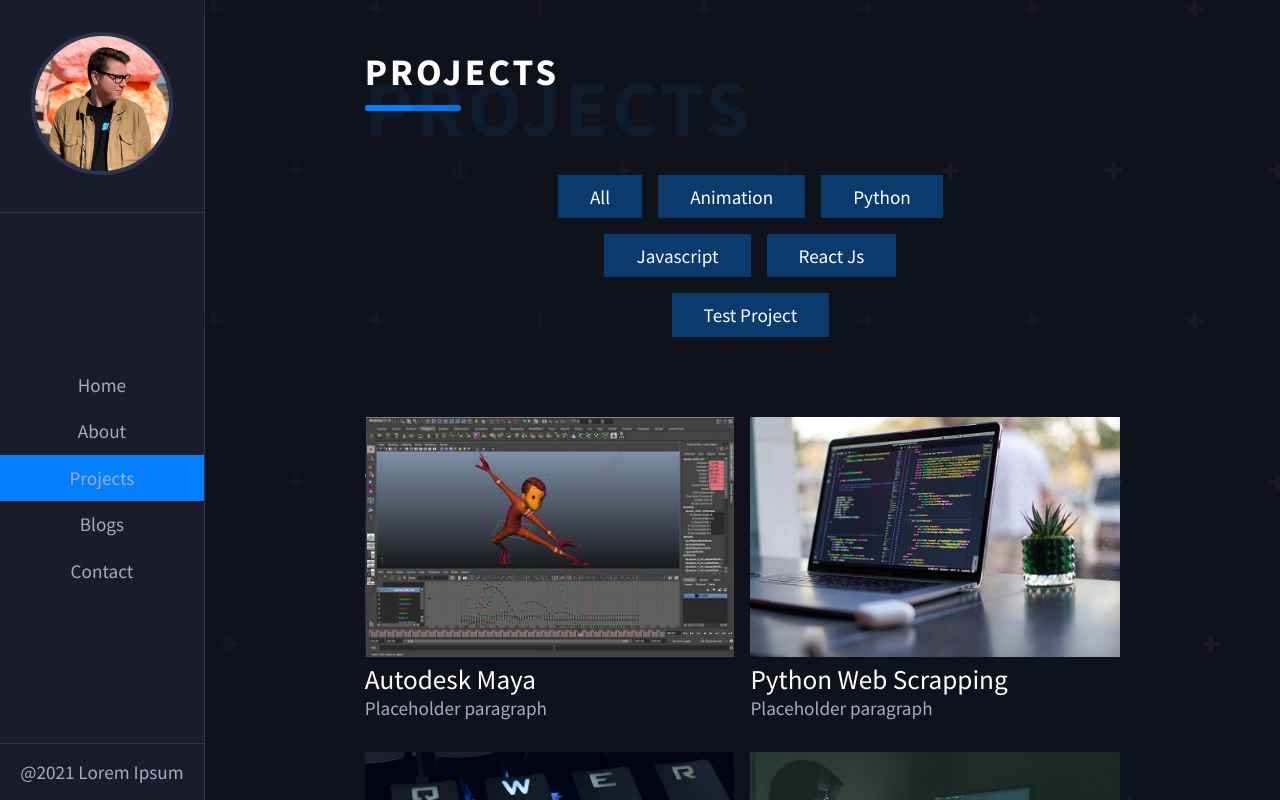
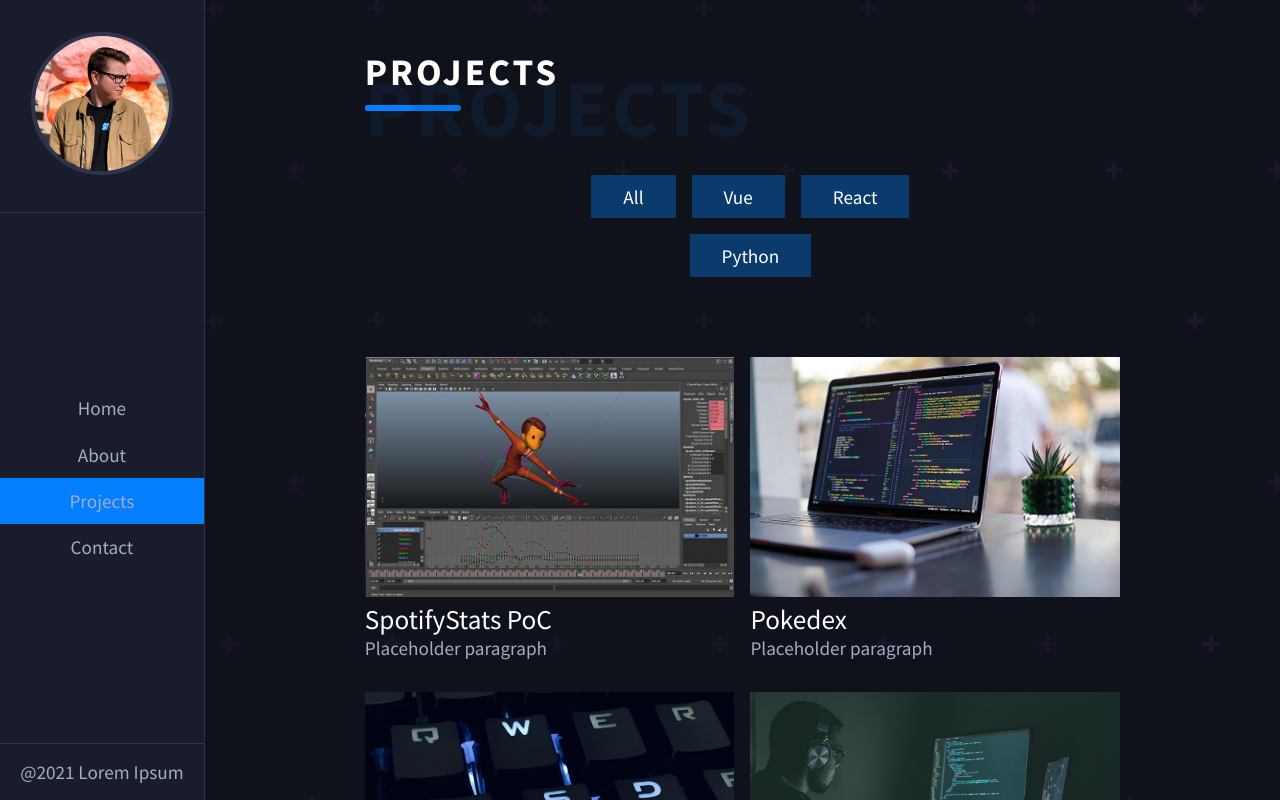
Before and after one commit to richardestes/portfolio, a React (Create React App) app: page /projects in a window 1280 px wide. Shown: the top 800 px of the page. Built offline with nearby package versions, Linux system fonts and the light colour scheme.

Commit message:
Home/About/Project page updates

```diff
--- a/src/Components/ImageSection.js
+++ b/src/Components/ImageSection.js
@@ -10,29 +10,25 @@ function ImageSection() {
       </div>
       <div className="about-info">
         <h4>
-          I am<span> Lorem Ipsum</span>
+          I am<span> Richard Estes</span>
         </h4>
         <p className="about-text">
-          Lorem ipsum dolor sit amet consectetur adipisicing elit. Ea praesentium consequuntur iusto
-          dolorum itaque beatae magni eligendi quae! Quis dolorem repellendus nostrum, odit
-          blanditiis totam vitae quae officiis similique assumenda!
+          I'm a full-stack software developer who also loves UI/UX design. Currently, I'm working at
+          as a Software Engineer at LinkMunch. Feel free to check out my projects here or on my
+          GitHub!
         </p>
         <div className="about-details">
           <div className="left-section">
             <p>Full Name</p>
             <p>Age</p>
             <p>Location</p>
-            <p>Languages</p>
-            <p>Address</p>
-            <p>Countries</p>
+            <p>Hobbies</p>
           </div>
           <div className="right-section">
             <p>: Richard Estes</p>
             <p>: 24</p>
             <p>: Costa Mesa</p>
-            <p>: English</p>
-            <p>: 1234 Ocean Ave.</p>
-            <p>: United States</p>
+            <p>: Reading, Video Games, Collecting Vinyls</p>
           </div>
         </div>
         <button className="btn">
--- a/src/Components/MenuItems.js
+++ b/src/Components/MenuItems.js
@@ -1,5 +1,4 @@
 import React from "react";
-
 function MenuItems({ menuItems }) {
   return (
     <div className="projects">
@@ -11,7 +10,7 @@ function MenuItems({ menuItems }) {
               <ul className="hover-items">
                 <li>
                   <a href={item.link1}>{item.icon1}</a>
-                  <a href={item.link2}>{item.icon2}</a>
+                  {item.icon2 ? <a href={item.link2}>{item.icon2}</a> : ""}
                 </li>
               </ul>
             </div>
--- a/src/Components/NavBar.js
+++ b/src/Components/NavBar.js
@@ -25,11 +25,11 @@ function NavBar() {
               Projects
             </NavLink>
           </li>
-          <li className="nav-item">
+          {/* <li className="nav-item">
             <NavLink to="/blogs" exact activeClassName="active">
               Blogs
             </NavLink>
-          </li>
+          </li> */}
           <li className="nav-item">
             <NavLink to="/contact" exact activeClassName="active">
               Contact
--- a/src/Pages/HomePage.js
+++ b/src/Pages/HomePage.js
@@ -1,10 +1,9 @@
 import React from "react";
-import { faFacebook } from "@fortawesome/free-brands-svg-icons";
 import { faGithub } from "@fortawesome/free-brands-svg-icons";
-import { faYoutube } from "@fortawesome/free-brands-svg-icons";
+import { faDribbbleSquare } from "@fortawesome/free-brands-svg-icons";
+import { faLinkedin } from "@fortawesome/free-brands-svg-icons";
 
 import { FontAwesomeIcon } from "@fortawesome/react-fontawesome";
-import { Link } from "react-router-dom";
 
 function HomePage() {
   return (
@@ -15,19 +14,35 @@ function HomePage() {
           <span> Richard Estes</span>
         </h1>
         <p className="h-subtext">
-          Lorem ipsum dolor sit amet consectetur adipisicing elit. Nihil accusantium eum placeat incidunt, cupiditate natus mollitia
-          ullam voluptatum at, eaque quo inventore hic illum distinctio similique doloremque numquam quasi quos.
+          I'm a full-stack software developer who also loves UI/UX design. Currently, I'm working at
+          as a Software Engineer at LinkMunch. Feel free to check out my projects here or on my
+          GitHub!
         </p>
         <div className="icons">
-          <Link className="icon-link">
-            <FontAwesomeIcon icon={faFacebook} className="icon fb" />
-          </Link>
-          <Link className="icon-link">
+          <a
+            className="icon-link"
+            target="_blank"
+            href="https://www.linkedin.com/in/richardaestes97/"
+            rel="noreferrer"
+          >
+            <FontAwesomeIcon icon={faLinkedin} className="icon lk" />
+          </a>
+          <a
+            className="icon-link"
+            target="_blank"
+            href="https://github.com/richardestes/"
+            rel="noreferrer"
+          >
             <FontAwesomeIcon icon={faGithub} className="icon gh" />
-          </Link>
-          <Link className="icon-link">
-            <FontAwesomeIcon icon={faYoutube} className="icon yt" />
-          </Link>
+          </a>
+          <a
+            className="icon-link"
+            target="_blank"
+            href="https://dribbble.com/richardestes"
+            rel="noreferrer"
+          >
+            <FontAwesomeIcon icon={faDribbbleSquare} className="icon db" />
+          </a>
         </div>
       </header>
     </div>
--- a/src/Pages/ProjectsPage.js
+++ b/src/Pages/ProjectsPage.js
@@ -2,12 +2,12 @@ import React, { useState, useEffect } from "react";
 import Title from "../Components/Title";
 import Categories from "../Components/Categories";
 import MenuItems from "../Components/MenuItems";
-import portfolios from "../data/allportfolios";
+import projects from "../data/allprojects";
 
-const allCategories = ["All", ...new Set(portfolios.map((item) => item.category))];
+const allCategories = ["All", ...new Set(projects.map((item) => item.category))];
 function ProjectsPage() {
   const [categories, setCategories] = useState(allCategories);
-  const [menuItems, setMenuItems] = useState(portfolios);
+  const [menuItems, setMenuItems] = useState(projects);
 
   useEffect(() => {
     setCategories(allCategories);
@@ -15,10 +15,10 @@ function ProjectsPage() {
 
   const filter = (category) => {
     if (category === "All") {
-      setMenuItems(portfolios);
+      setMenuItems(projects);
       return;
     }
-    const filteredData = portfolios.filter((item) => {
+    const filteredData = projects.filter((item) => {
       return item.category === category;
     });
     setMenuItems(filteredData);
--- a/src/data/allportfolios.js
+++ /dev/null
@@ -1,81 +0,0 @@
-import port1 from "../img/portImages/maya-1.jpg";
-import port2 from "../img/portImages/port1.jpg";
-import port3 from "../img/portImages/port2.jpg";
-import port4 from "../img/portImages/port3.jpg";
-import port6 from "../img/portImages/port5.jpg";
-import port7 from "../img/portImages/port6.jpg";
-
-const portfolios = [
-  {
-    id: 1,
-    category: "Animation",
-    link1: "www.youtube.com",
-    link2: "www.github.com",
-    icon1: "G",
-    icon2: "Y",
-    image: port1,
-    title: "Autodesk Maya",
-  },
-  {
-    id: 2,
-    category: "Python",
-    link1: "www.youtube.com",
-    link2: "www.github.com",
-    icon1: "G",
-    icon2: "Y",
-    image: port2,
-    title: "Python Web Scrapping",
-  },
-  {
-    id: 3,
-    category: "Animation",
-    link1: "www.youtube.com",
-    link2: "www.github.com",
-    icon1: "G",
-    icon2: "Y",
-    image: port3,
-    title: "Autodesk Maya",
-  },
-  {
-    id: 4,
-    category: "Javascript",
-    link1: "www.youtube.com",
-    link2: "www.github.com",
-    icon1: "G",
-    icon2: "Y",
-    image: port4,
-    title: "Vanilla Javascript Website",
-  },
-  {
-    id: 5,
-    category: "React Js",
-    link1: "www.youtube.com",
-    link2: "www.github.com",
-    icon1: "G",
-    icon2: "Y",
-    image: port6,
-    title: "Getting Started With React",
-  },
-  {
-    id: 6,
-    category: "React Js",
-    link1: "www.youtube.com",
-    link2: "www.github.com",
-    icon1: "G",
-    icon2: "Y",
-    image: port7,
-    title: "Vanilla Javascript Website",
-  },
-  {
-    id: 7,
-    category: "Test Project",
-    link1: "www.youtube.com",
-    link2: "www.github.com",
-    icon1: "G",
-    icon2: "Y",
-    image: port4,
-    title: "Vanilla Javascript Website",
-  },
-];
-
-export default portfolios;
--- /dev/null
+++ b/src/data/allprojects.js
@@ -0,0 +1,83 @@
+import port1 from "../img/portImages/maya-1.jpg";
+import port2 from "../img/portImages/port1.jpg";
+import port3 from "../img/portImages/port2.jpg";
+import port4 from "../img/portImages/port3.jpg";
+import port6 from "../img/portImages/port5.jpg";
+import port7 from "../img/portImages/port6.jpg";
+
+const projects = [
+  {
+    id: 1,
+    category: "Vue",
+    link1: "https://github.com/richardestes/spotify_vuejs",
+    link2: "www.spotifystats.io",
+    icon1: "GitHub",
+    icon2: "Demo",
+    image: port1,
+    title: "SpotifyStats PoC",
+  },
+  {
+    id: 2,
+    category: "React",
+    link1: "https://github.com/richardestes/react-pokedex",
+    link2: "https://fervent-raman-331cce.netlify.app/",
+    icon1: "GitHub",
+    icon2: "Demo",
+    image: port2,
+    title: "Pokedex",
+  },
+  {
+    id: 3,
+    category: "React",
+    link1: "https://github.com/richardestes/google-drive-clone",
+    link2: "https://elated-euler-92a960.netlify.app/",
+    icon1: "GitHub",
+    icon2: "Demo",
+    image: port3,
+    title: "Google Drive Clone",
+  },
+  {
+    id: 4,
+    category: "React",
+    link1: "https://github.com/richardestes/covid-tracker",
+    link2: "https://covid-tracker-6cdd6.web.app/",
+    icon1: "GitHub",
+    icon2: "Demo",
+    image: port4,
+    title: "COVID Tracker",
+  },
+  {
+    id: 5,
+    category: "Python",
+    link1: "https://github.com/richardestes?tab=repositories",
+    icon1: "GitHub",
+    image: port6,
+    title: "VoteBot",
+  },
+  {
+    id: 6,
+    category: "React",
+    link1: "https://github.com/richardestes/react-drone-dashboard",
+    icon1: "GitHub",
+    image: port7,
+    title: "Drone Dashboard",
+  },
+  {
+    id: 7,
+    category: "React",
+    link1: "https://github.com/richardestes/portfolio",
+    icon1: "GitHub",
+    image: port4,
+    title: "Portfolio Site",
+  },
+  {
+    id: 8,
+    category: "Python",
+    link1: "https://github.com/richardestes/covid-comfort-bot",
+    icon1: "GitHub",
+    image: port4,
+    title: "Sentiment Analysis",
+  },
+];
+
+export default projects;
--- a/src/styles/_typography.scss
+++ b/src/styles/_typography.scss
@@ -33,14 +33,14 @@
       color: #a4acc4;
       transition: all 0.3s ease-in-out;
     }
-    .yt:hover {
-      color: red;
+    .db:hover {
+      color: #ea4c89;
     }
     .gh:hover {
-      color: rgba(212, 45, 212, 0.788);
+      color: #f88a00;
     }
-    .fb:hover {
-      color: rgb(63, 63, 231);
+    .lk:hover {
+      color: #0a66c2;
     }
   }
 }
```
